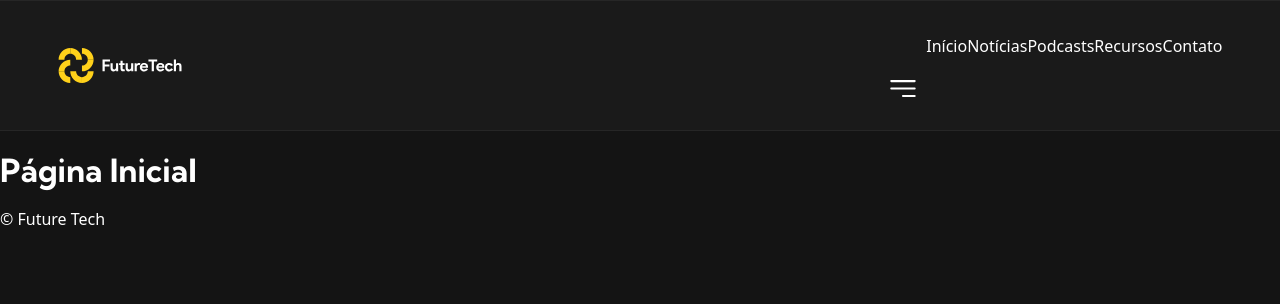
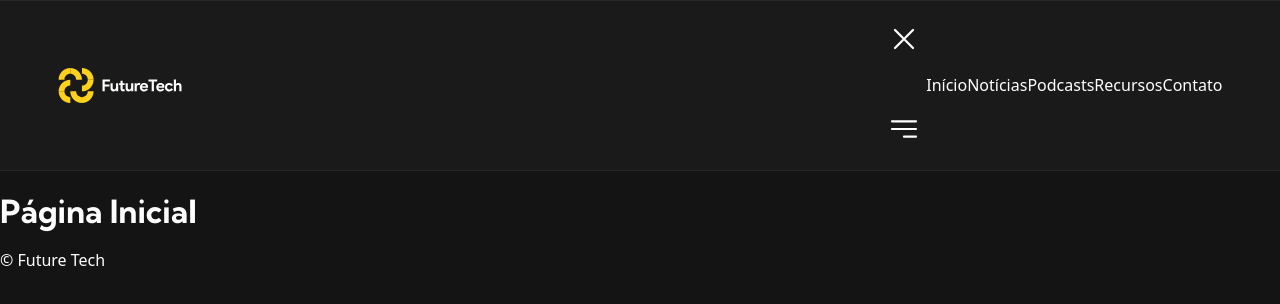
Before and after one commit to alexandreraminelli/pratica-react-ai-blog-website, a React (Vite) app: page / in a window 1280 px wide. Shown: the top 304 px of the page. Built offline with nearby package versions, Linux system fonts and the light colour scheme.

Commit message:
feat(navbar): ícone de fechar o sidebar do navbar mobile

```diff
--- a/src/components/Buttons/IconButton/IconButton.module.css
+++ b/src/components/Buttons/IconButton/IconButton.module.css
@@ -12,7 +12,7 @@
   /* Ícone */
   & svg {
     /* Tamanho padrão */
-    min-width: 24px;
-    min-height: 24px;
+    width: 36px;
+    height: 36px;
   }
 }
--- /dev/null
+++ b/src/components/icons/CloseIcon.tsx
@@ -0,0 +1,11 @@
+/**
+ * Componente do ícone de fechar (X).
+ * @returns O JSX contendo o SVG do ícone.
+ */
+export default function CloseIcon(): JSX.Element {
+  return (
+    <svg xmlns="http://www.w3.org/2000/svg" fill="none" viewBox="0 0 24 24" strokeWidth={1.5} stroke="currentColor" className="size-6">
+      <path strokeLinecap="round" strokeLinejoin="round" d="M6 18 18 6M6 6l12 12" />
+    </svg>
+  )
+}
--- a/src/layout/Header/components/Navbar.module.css
+++ b/src/layout/Header/components/Navbar.module.css
@@ -14,9 +14,6 @@ nav.navbar {
   & button {
     /* Cor do ícone */
     color: var(--letter-white);
-    /* Tamanho */
-    width: 34px;
-    height: auto;
   }
 }
 
@@ -24,11 +21,14 @@ nav.navbar {
 @media screen and (max-width: 824px) {
   nav.navbar {
     /* Lista de links (sidebar) */
-    & ul {
+    & .sidebar {
       /* Posição */
       position: fixed;
       top: 0;
       right: 0;
+
+      /* Layout */
+      flex-direction: column;
 
       /* Ocultar navbar no mobile */
       transform: translateX(100%);
--- a/src/layout/Header/components/Navbar.tsx
+++ b/src/layout/Header/components/Navbar.tsx
@@ -1,6 +1,7 @@
 /* importação de componentes */
-import MenuIcon from "./MenuIcon"
-import IconButton from "../../../components/Buttons/IconButton/IconButton"
+import MenuIcon from "./MenuIcon" // ícone SVG de menu
+import CloseIcon from "../../../components/icons/CloseIcon" //ícone SVG de fechar (X)
+import IconButton from "../../../components/Buttons/IconButton/IconButton" // botão de ícone
 
 /* importação de modulos CSS */
 import styles from "./Navbar.module.css"
@@ -22,7 +23,12 @@ interface LinksNavbarProps {
 export default function Navbar(): JSX.Element {
   return (
     <nav className={styles.navbar}>
-      {/* Links do Navbar */}
+      {/* Sidebar: elementos ocultos no mobile */}
+      <div className={styles.sidebar}>
+        {/* Botão de fechar o navbar mobile */}
+        <IconButton Icon={CloseIcon} />
+
+        {/* Lista de links do Navbar */}
         <ul>
           <LinkNavbar link="/" text="Início" />
           <LinkNavbar link="/noticias" text="Notícias" />
@@ -30,6 +36,7 @@ export default function Navbar(): JSX.Element {
           <LinkNavbar link="/recursos" text="Recursos" />
           <LinkNavbar link="/contato" text="Contato" />
         </ul>
+      </div>
 
       {/* Botão de menu mobile */}
       <IconButton Icon={MenuIcon} />
```
Lines whose indentation alone changed are shown as unchanged.
